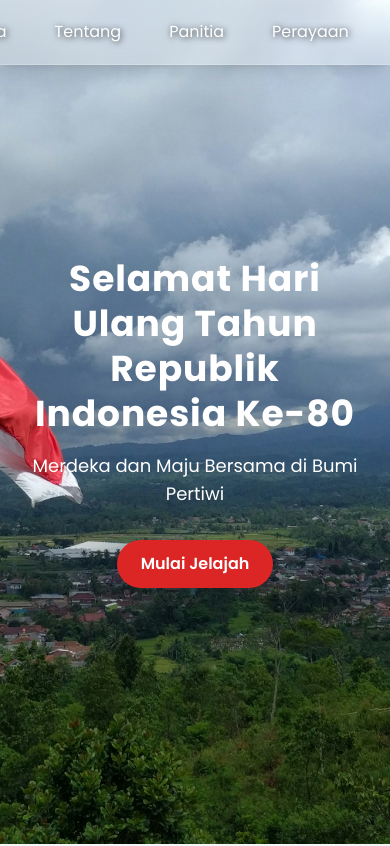
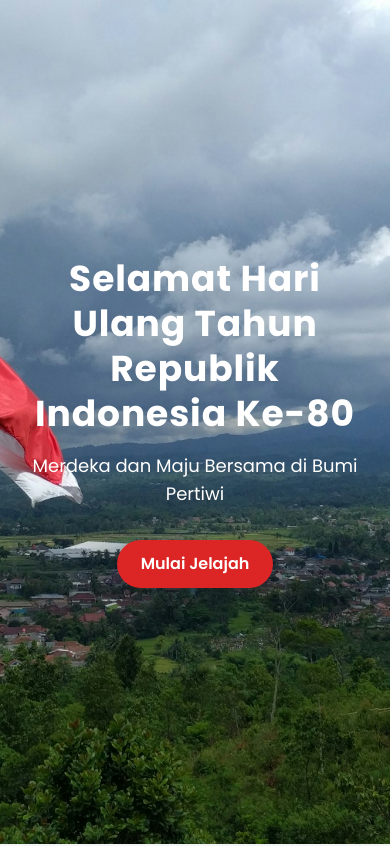
Before and after one commit to villa-gardenia/hut-ri, a Next.js app in the folder src/: page / in a window 390 px wide. Shown: the top 846 px of the page. Built offline with nearby package versions, Linux system fonts and the light colour scheme.

Commit message:
[#3] Hide nav on mobile

```diff
--- a/src/app/globals.css
+++ b/src/app/globals.css
@@ -23,7 +23,7 @@ html {
 }
 /* Navigation Bar */
 .navbar {
-  @apply fixed top-0 left-0 w-full z-50 backdrop-blur-md bg-white/30 border-b border-white/20 shadow-lg;
+  @apply fixed top-0 left-0 w-full z-50 backdrop-blur-md bg-white/30 border-b border-white/20 shadow-lg hidden sm:block;
 }
 .navbar .nav-container {
   @apply flex justify-center items-center px-4 py-3;
```
